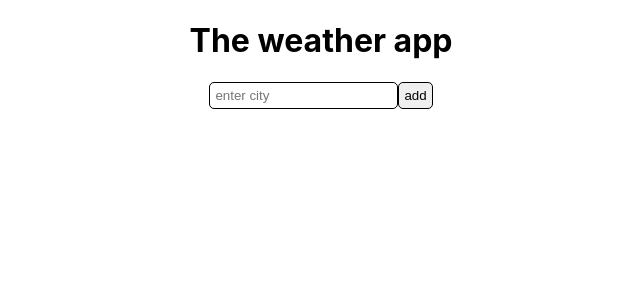
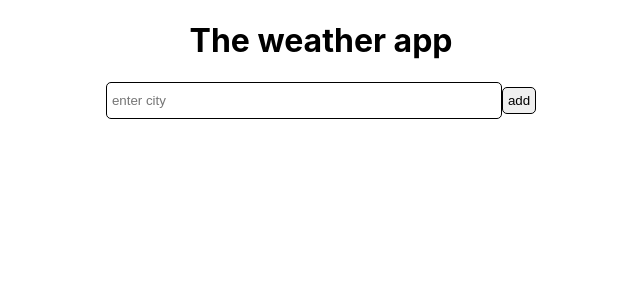
Before and after one commit to Yojuks/weather-app, a React (Create React App) app in the folder client/: page / in a window 1280 px wide. Shown: the top 300 px of the page, without its empty margins (319-959 px from the left). Built offline with nearby package versions, Linux system fonts and the light colour scheme; no server answers.

Commit message:
Change input styles

```diff
--- a/client/src/Components/Input/Input.module.css
+++ b/client/src/Components/Input/Input.module.css
@@ -2,4 +2,6 @@
   padding: 5px;
   border: 1px solid black;
   border-radius: 5px;
+  width: 30%;
+  height: 25px;
 }
```
